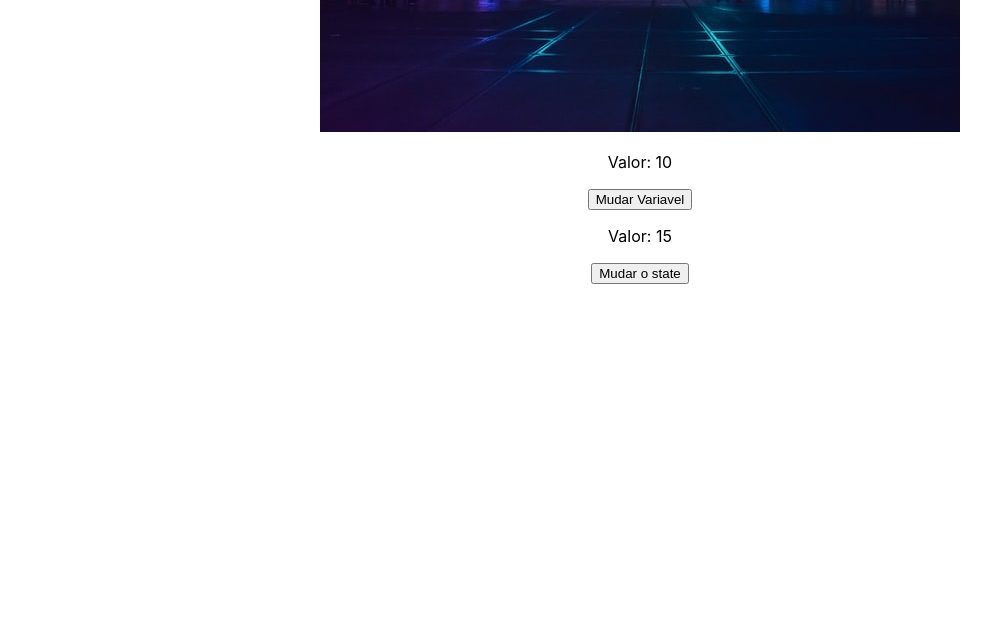
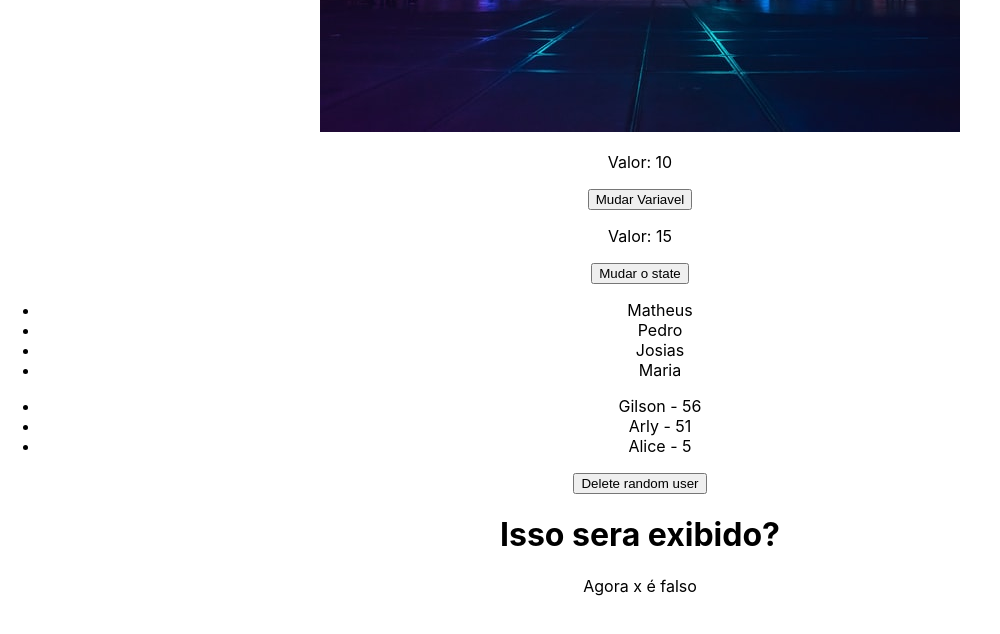
Before and after one commit to gillsonpassos/React, a React (Create React App) app in the folder Avançando-em-React/avancando/: page / in a window 1280 px wide. Shown: the part 808-1442 px from the top of the page, without its empty margins (0-1000 px from the left). Built offline with nearby package versions, Linux system fonts and the light colour scheme.

Commit message:
Renderização condicional

```diff
--- a/Avançando-em-React/avancando/src/App.js
+++ b/Avançando-em-React/avancando/src/App.js
@@ -1,6 +1,8 @@
 import "./App.css";
 
 import City from "./assets/city.jpg";
+import ConditionalRender from "./components/ConditionalRender";
+import ListRender from "./components/ListRender";
 import ManageData from "./components/ManageData";
 
 function App() {
@@ -16,6 +18,8 @@
         <img src={City} alt="cidade" />
       </div>
       <ManageData />
+      <ListRender />
+      <ConditionalRender />
     </div>
   );
 }
--- /dev/null
+++ b/Avançando-em-React/avancando/src/components/ConditionalRender.js
@@ -0,0 +1,15 @@
+import { useState } from "react";
+
+function ConditionalRender() {
+  const [x] = useState(false);
+
+  return (
+    <div>
+      <h1>Isso sera exibido?</h1>
+      {x && <p>se x for true, sim!</p>}
+      {!x && <p>Agora x é falso</p>}
+    </div>
+  );
+}
+
+export default ConditionalRender;
--- /dev/null
+++ b/Avançando-em-React/avancando/src/components/ListRender.js
@@ -0,0 +1,39 @@
+import { useState } from "react";
+
+const ListRender = () => {
+  const [list] = useState(["Matheus", "Pedro", "Josias", "Maria"]);
+
+  const [users, setUsers] = useState([
+    { id: 1, name: "Gilson", age: 56 },
+    { id: 2, name: "Arly", age: 51 },
+    { id: 3, name: "Alice", age: 5 },
+  ]);
+
+  const deleteRandom = () => {
+    const randomNumber = Math.floor(Math.random() * 4);
+
+    setUsers((prevUsers) => {
+      return prevUsers.filter((user) => randomNumber !== user.id);
+    });
+  };
+
+  return (
+    <div>
+      <ul>
+        {list.map((item, i) => (
+          <li key={i}>{item}</li>
+        ))}
+      </ul>
+      <ul>
+        {users.map((user) => (
+          <li key={user.id}>
+            {user.name} - {user.age}
+          </li>
+        ))}
+      </ul>
+      <button onClick={deleteRandom}>Delete random user</button>
+    </div>
+  );
+};
+
+export default ListRender;
```
